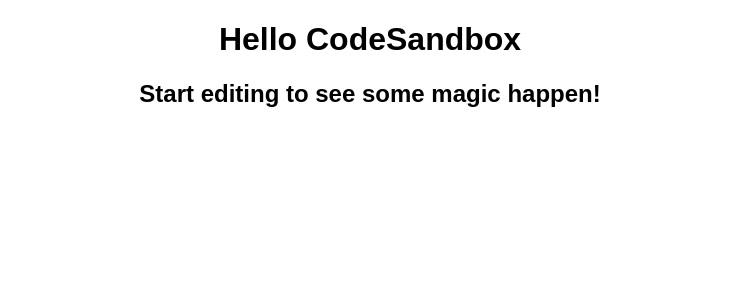
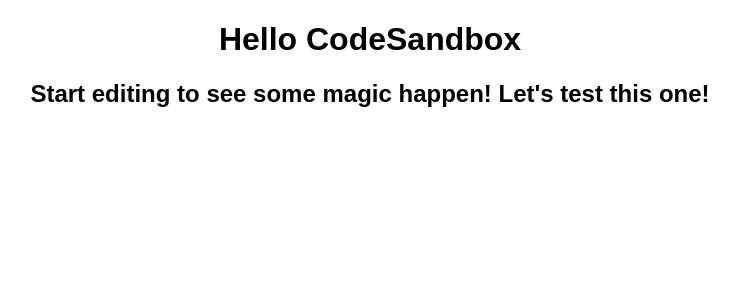
Before and after one commit to heetae185/QatarWorldcup_dashboard, a React (Create React App) app: page / in a window 1280 px wide. Shown: the top 300 px of the page, without its empty margins (270-1009 px from the left). Built offline with nearby package versions, Linux system fonts and the light colour scheme.

Commit message:
initial commit

```diff
--- a/package.json
+++ b/package.json
@@ -1,7 +1,7 @@
 {
-  "name": "worldcup2022-dashboard",
+  "name": "tests222",
   "version": "1.0.0",
-  "description": "2022 qatar worldcup dashboard",
+  "description": "",
   "keywords": [],
   "main": "src/index.js",
   "dependencies": {
--- a/src/App.js
+++ b/src/App.js
@@ -4,7 +4,7 @@ export default function App() {
   return (
     <div className="App">
       <h1>Hello CodeSandbox</h1>
-      <h2>Start editing to see some magic happen!</h2>
+      <h2>Start editing to see some magic happen! Let's test this one!</h2>
     </div>
   );
 }
```
